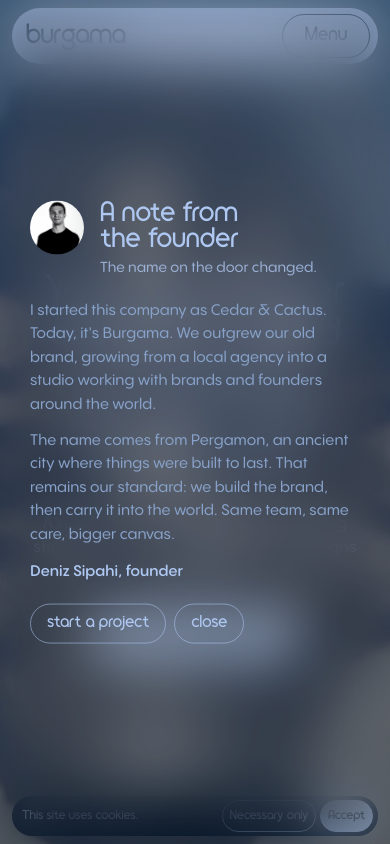
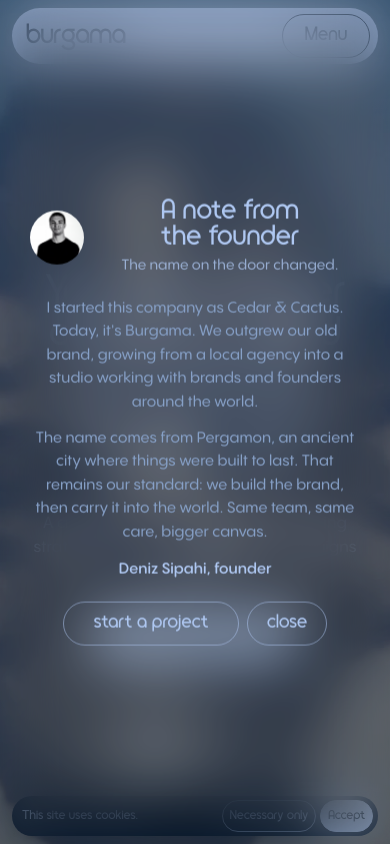
Before and after one commit to cedarandcactus/burgama-site-14.5, a Next.js app: page / in a window 390 px wide. Shown: the top 844 px of the page. Built offline with nearby package versions, Linux system fonts and the light colour scheme.

Commit message:
feat: enhance founder announcement popup transitions and layout adjustments
Co-authored-by: cedarandcactus <273225101+cedarandcactus@users.noreply.github.com>

```diff
--- a/components/home/founder-announcement.module.css
+++ b/components/home/founder-announcement.module.css
@@ -3,7 +3,9 @@
   background: color-mix(in srgb, var(--palette-navy) 18%, transparent);
   -webkit-backdrop-filter: blur(28px) saturate(0.72);
   backdrop-filter: blur(28px) saturate(0.72);
-  transition: opacity 360ms var(--ease-module), backdrop-filter 360ms var(--ease-module);
+  transition:
+    opacity 520ms var(--ease-module),
+    backdrop-filter 520ms var(--ease-module);
 }
 
 .overlay[data-starting-style],
@@ -16,40 +18,45 @@
 .popup {
   z-index: 1001;
   display: flex;
-  width: min(480px, calc(100vw - 40px));
-  max-width: 480px;
+  width: min(656px, calc(100vw - 40px));
+  max-width: 656px;
   max-height: calc(100dvh - 32px);
-  padding: clamp(24px, 4vw, 36px);
+  padding: clamp(24px, 4vw, 40px);
   flex-direction: column;
   align-items: stretch;
-  gap: 20px;
+  gap: 24px;
   overflow-y: auto;
   border: 0;
   color: var(--palette-powder);
   background: transparent;
   box-shadow: none;
   outline: 0;
+  animation: none;
   --tw-ring-shadow: 0 0 #0000;
   translate: -50% -50%;
+  scale: 1;
+  transform-origin: center;
+  will-change: opacity, filter, scale;
   transition:
-    opacity 360ms var(--ease-module),
-    translate 440ms var(--ease-module),
-    filter 360ms var(--ease-module);
+    opacity 600ms var(--ease-module),
+    filter 720ms var(--ease-module),
+    scale 720ms var(--ease-module);
 }
 
 .popup[data-starting-style],
 .popup[data-ending-style] {
   opacity: 0;
-  filter: blur(8px);
-  translate: -50% calc(-50% + 20px);
+  filter: blur(14px);
+  scale: 0.985;
 }
 
 .header {
   display: flex;
   align-items: center;
+  justify-content: center;
   flex-direction: row;
   gap: 16px;
-  text-align: left;
+  text-align: center;
 }
 
 .portrait {
@@ -72,10 +79,11 @@
 
 .intro {
   display: flex;
-  align-items: flex-start;
+  align-items: center;
   flex-direction: column;
   gap: 4px;
   color: inherit;
+  text-align: center;
 }
 
 .title {
@@ -113,11 +121,12 @@
   width: 100%;
   flex-direction: column;
   gap: 12px;
-  text-align: left;
+  text-align: center;
   font-family: var(--font-pangram), sans-serif;
-  font-size: 0.95rem;
+  font-size: 1rem;
   font-weight: 400;
   line-height: 1.55;
+  text-wrap: pretty;
 }
 
 .signature {
@@ -128,9 +137,9 @@
 .actions {
   display: flex;
   align-items: center;
-  justify-content: flex-start;
+  justify-content: center;
   flex-wrap: wrap;
-  gap: 8px;
+  gap: var(--header-link-gap);
   margin: 0;
   padding: 0;
   border: 0;
@@ -138,46 +147,70 @@
 }
 
 .action {
-  min-height: 40px;
-  padding: 8px 16px;
-  border: 1px solid color-mix(in srgb, currentColor 54%, transparent);
+  min-height: var(--header-control-height);
+  padding: 0 16px;
+  border: 1.5px solid color-mix(in srgb, currentColor 54%, transparent);
   border-radius: 999px;
   color: inherit;
-  background: transparent;
+  background: transparent !important;
   box-shadow: none;
   font-family: var(--font-cenura), sans-serif;
-  font-size: 1rem;
+  font-size: var(--header-label-size);
   font-weight: 400;
+  transition: border-color 180ms ease;
 }
 
 .action:first-child {
-  border-color: color-mix(in srgb, currentColor 54%, transparent);
-  color: inherit;
-  background: transparent;
+  width: var(--header-action-width);
 }
 
-.action:is(:hover, :focus-visible) {
-  border-color: currentColor;
-  color: var(--palette-navy);
-  background: var(--palette-soft-white);
+.action:last-child {
+  width: var(--header-toggle-width);
+}
+
+.action:is(:hover, :active) {
+  border-color: color-mix(in srgb, currentColor 38%, transparent);
+  color: inherit;
+  background: transparent !important;
   box-shadow: none;
-  outline: none;
+  translate: none;
   text-decoration: none;
 }
 
-@media (max-width: 520px) {
+.action:focus-visible {
+  border-color: currentColor;
+  color: inherit;
+  background: transparent !important;
+  box-shadow: none;
+  outline: 2px solid color-mix(in srgb, currentColor 54%, transparent);
+  outline-offset: 3px;
+}
+
+@media (min-width: 700px) and (max-width: 959px) {
   .popup {
-    width: calc(100vw - 24px);
+    width: min(564px, calc(100vw - 40px));
+    max-width: 564px;
+  }
+}
+
+@media (max-width: 699px) {
+  .popup {
+    width: min(400px, calc(100vw - 24px));
     max-height: calc(100dvh - 20px);
     padding: 22px 18px;
-  }
-
-  .header {
-    align-items: flex-start;
+    gap: 20px;
   }
 
   .portrait {
     width: 54px;
+  }
+
+  .copy {
+    font-size: 0.95rem;
+  }
+
+  .action {
+    min-height: 44px;
   }
 }
 
```
